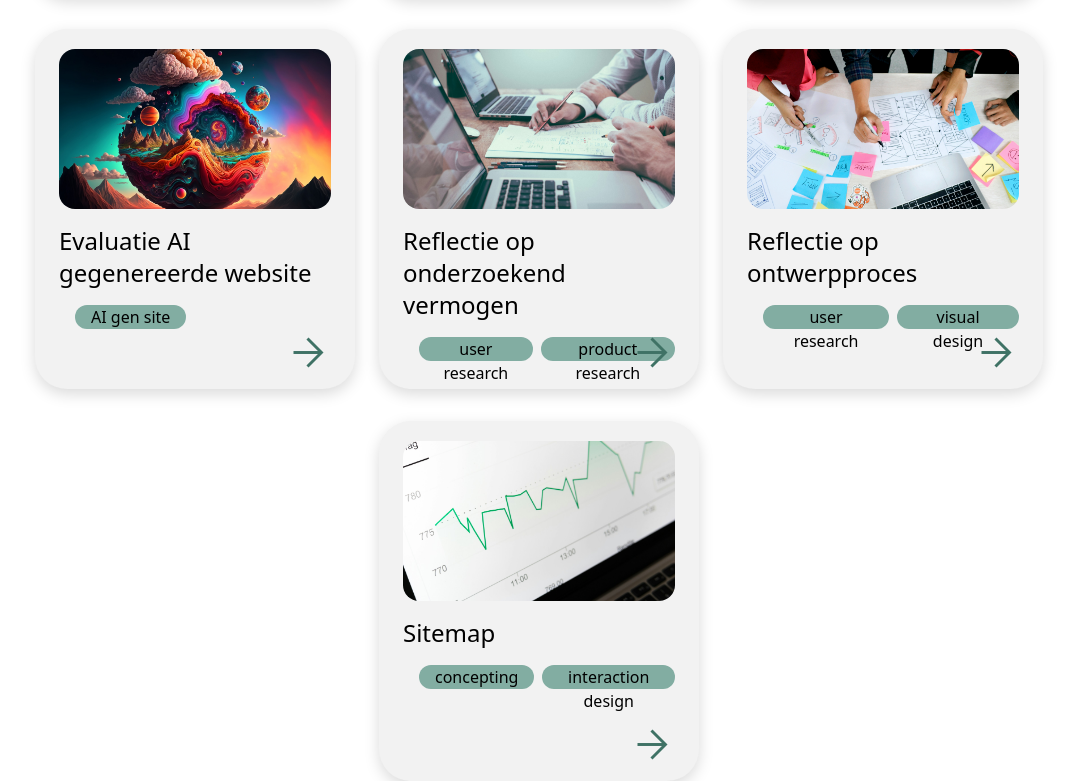
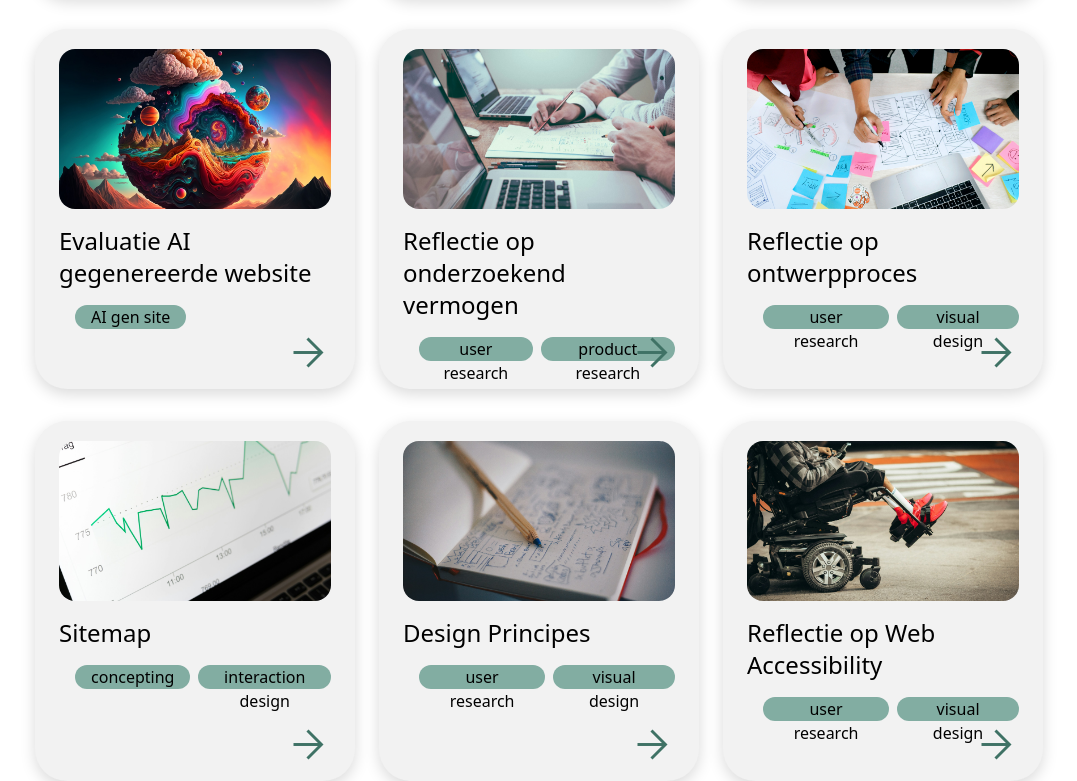
Before and after one commit to luc654/fdd_website, a website: page public/pages/explore.html in a window 1280 px wide. Shown: the part 3023-3804 px from the top of the page, without its empty margins (101-1178 px from the left). Drawn offline with nearby package versions, Linux system fonts and the light colour scheme; files whose address does not match are found by name.

```diff
--- a/public/pages/explore.html
+++ b/public/pages/explore.html
@@ -30,8 +30,8 @@
       <div class="h-px bg-[#d9d9d9] w-11/12 mx-auto mt-4"></div>
 
       <div class="pl-8 mt-16 flex flex-col gap-y-10">
-        <a class="text-xl" href="index.html">Home</a>
-        <a class="text-xl text_not_important" href="explore.html">Articles</a>
+        <a class="text-xl text_not_important" href="index.html">Home</a>
+        <a class="text-xl" href="explore.html">Articles</a>
 
         <a class="text-xl text_not_important" href="contact.html">Contact</a>
       </div>
@@ -448,7 +448,7 @@
           </span></a>
       </article>
 
-            <!-- ARTICLE DESIGN PROCESS -->
+            <!-- ARTICLE SITE MAP -->
       <article
         class="relative rounded-4xl light_dropshadow w-full h-90 flex flex-col pt-5 px-6 bg-[#F2F2F2] sm:basis-10/12 md:basis-5/12 xl:basis-[30%]"
         id="article" data-categories="concepting,interaction design">
@@ -465,6 +465,45 @@
             arrow_forward
           </span></a>
       </article>
+
+
+
+            <!-- ARTICLE Design Principes -->
+      <article
+        class="relative rounded-4xl light_dropshadow w-full h-90 flex flex-col pt-5 px-6 bg-[#F2F2F2] sm:basis-10/12 md:basis-5/12 xl:basis-[30%]"
+        id="article" data-categories="visual design,user research">
+      <img src="../img/thumbnails/designprinciples.jpg" alt="Research Thumbnail" class="w-full h-40 rounded-2xl object-cover">
+        <h3 class="mt-4 text-2xl inclusive_sans">Design Principes</h3>
+
+        <div class="pl-4 flex gap-x-2 pt-4">
+          <div class="rounded-full w-fit px-4 text-center text-black h-6 secondary-bg">user research</div>
+          <div class="rounded-full w-fit px-4 text-center text-black h-6 secondary-bg">visual design</div>
+        </div>
+
+        <a href="https://docs.google.com/document/d/12rl1Zwi_nH8oIANz2Xx8P7ZT1bdQst1U65TdFuYc858/edit?usp=sharing" target="_blank" class="absolute bottom-0 mb-2 right-0 mr-6"><span
+            class="material-symbols-outlined primary-text google-icon">
+            arrow_forward
+          </span></a>
+      </article>
+
+      <article
+        class="relative rounded-4xl light_dropshadow w-full h-90 flex flex-col pt-5 px-6 bg-[#F2F2F2] sm:basis-10/12 md:basis-5/12 xl:basis-[30%]"
+        id="article" data-categories="visual design,user research">
+      <img src="../img/thumbnails/reflectie.jpg" alt="Research Thumbnail" class="w-full h-40 rounded-2xl object-cover">
+        <h3 class="mt-4 text-2xl inclusive_sans">Reflectie op Web Accessibility</h3>
+
+        <div class="pl-4 flex gap-x-2 pt-4">
+          <div class="rounded-full w-fit px-4 text-center text-black h-6 secondary-bg">user research</div>
+          <div class="rounded-full w-fit px-4 text-center text-black h-6 secondary-bg">visual design</div>
+        </div>
+
+        <a href="https://docs.google.com/document/d/1ZTm8SIhuUNFucsBaDKKrTOXo0i6WxAcwwhO8vzH9rzM/edit?usp=sharing" target="_blank" class="absolute bottom-0 mb-2 right-0 mr-6"><span
+            class="material-symbols-outlined primary-text google-icon">
+            arrow_forward
+          </span></a>
+      </article>
+
+
     </section>
   </div>
   <script src="/public/scripts/mobileMenu.js"></script>
```
Also changed, not shown: public/pages/contact.html (+1 -1 lines).
